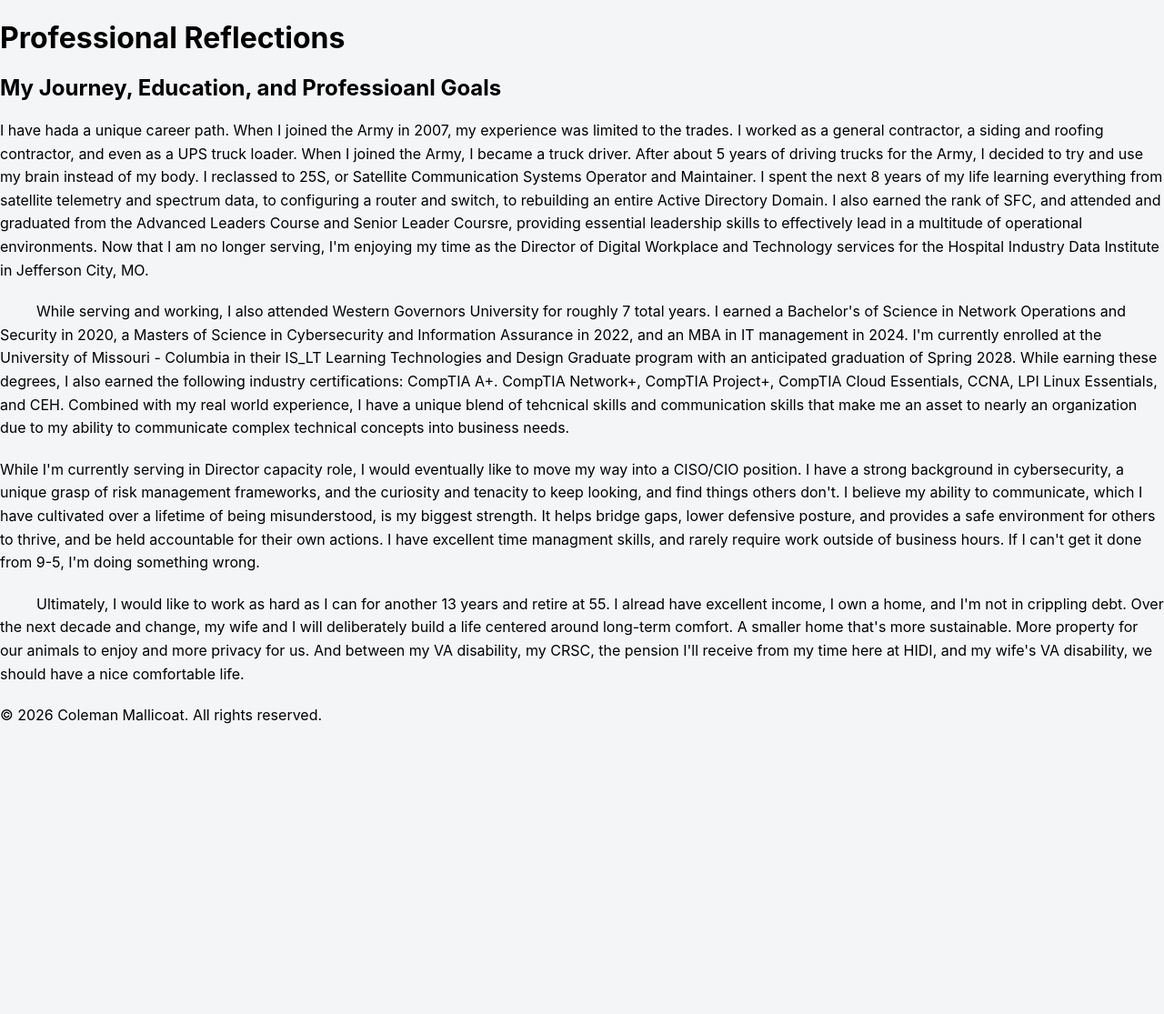
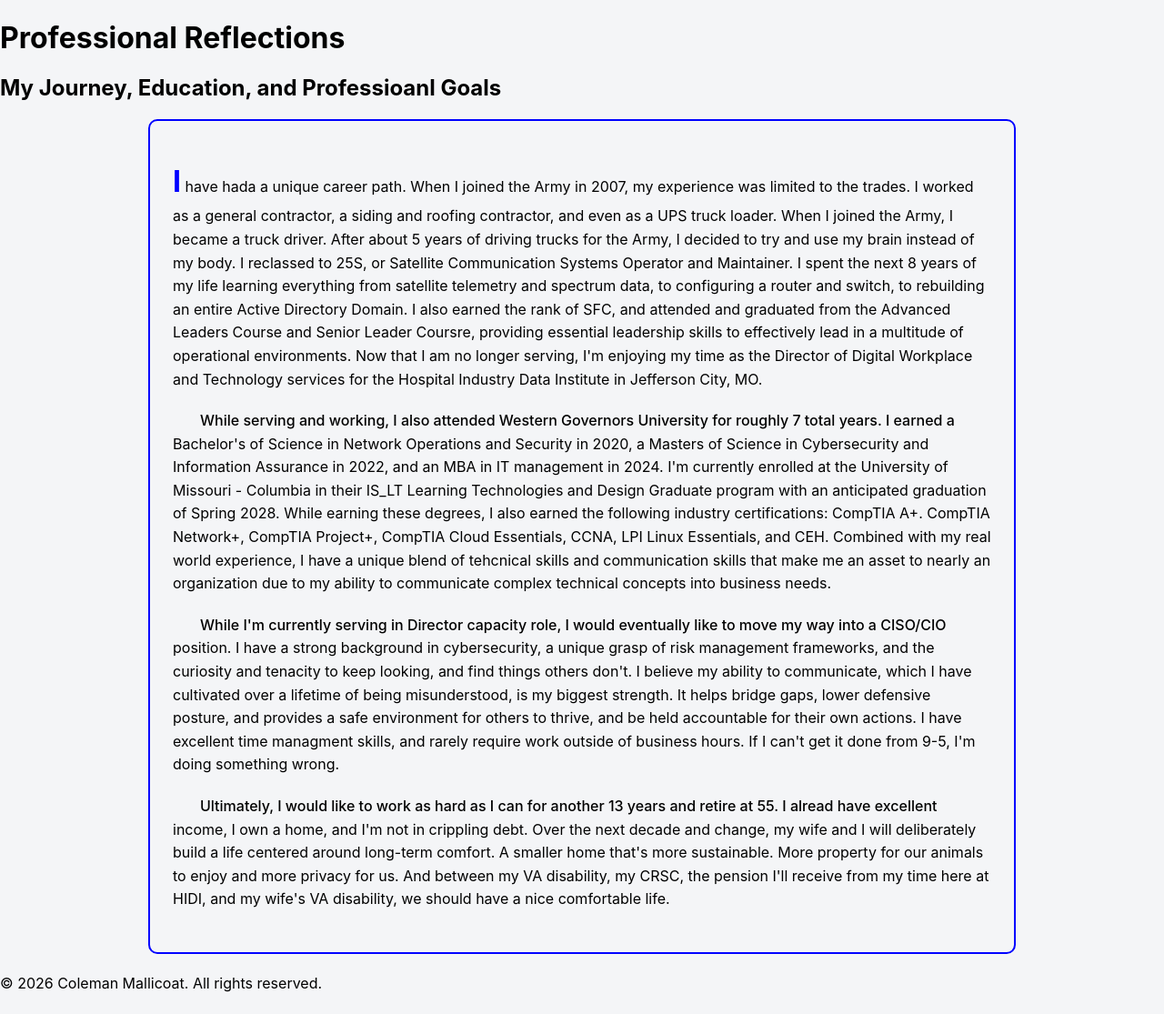
Before and after one commit to coat84-boop/coat84-boop.github.io, a PHP site: page /webdevelopment/reflections.html in a window 1280 px wide. Shown: the part 135-1250 px from the top of the page at 91% size. Before the commit the page ends 931 px from the top, so only its background shows below. Run offline with PHP 8.4, Linux system fonts and the light colour scheme.

Commit message:
Add styles for reflection box and paragraphs

```diff
--- a/webdevelopment/nav.css
+++ b/webdevelopment/nav.css
@@ -53,3 +53,35 @@
         justify-content: center;
     }
 }
+
+
+/* Reflection Page - Box Model */
+
+.reflection-box {
+    background-color: #F4F5F7;
+    border: 2px solid #0000FF;
+    padding: 25px;
+    margin: 20px auto;
+    max-width: 900px;
+    border-radius: 10px;
+}
+
+/* First Paragraph - First Letter Pseudo-Element */
+
+.reflection-box p:first-of-type::first-letter {
+    font-size: 32px;
+    font-weight: bold;
+    color: #0000FF;
+}
+
+/* Remaining Paragraphs - First Line Indentation */
+
+.reflection-box p:not(:first-of-type) {
+    text-indent: 30px;
+}
+
+/* First Line Pseudo-Element */
+
+.reflection-box p:not(:first-of-type)::first-line {
+    font-weight: 500;
+}
```
